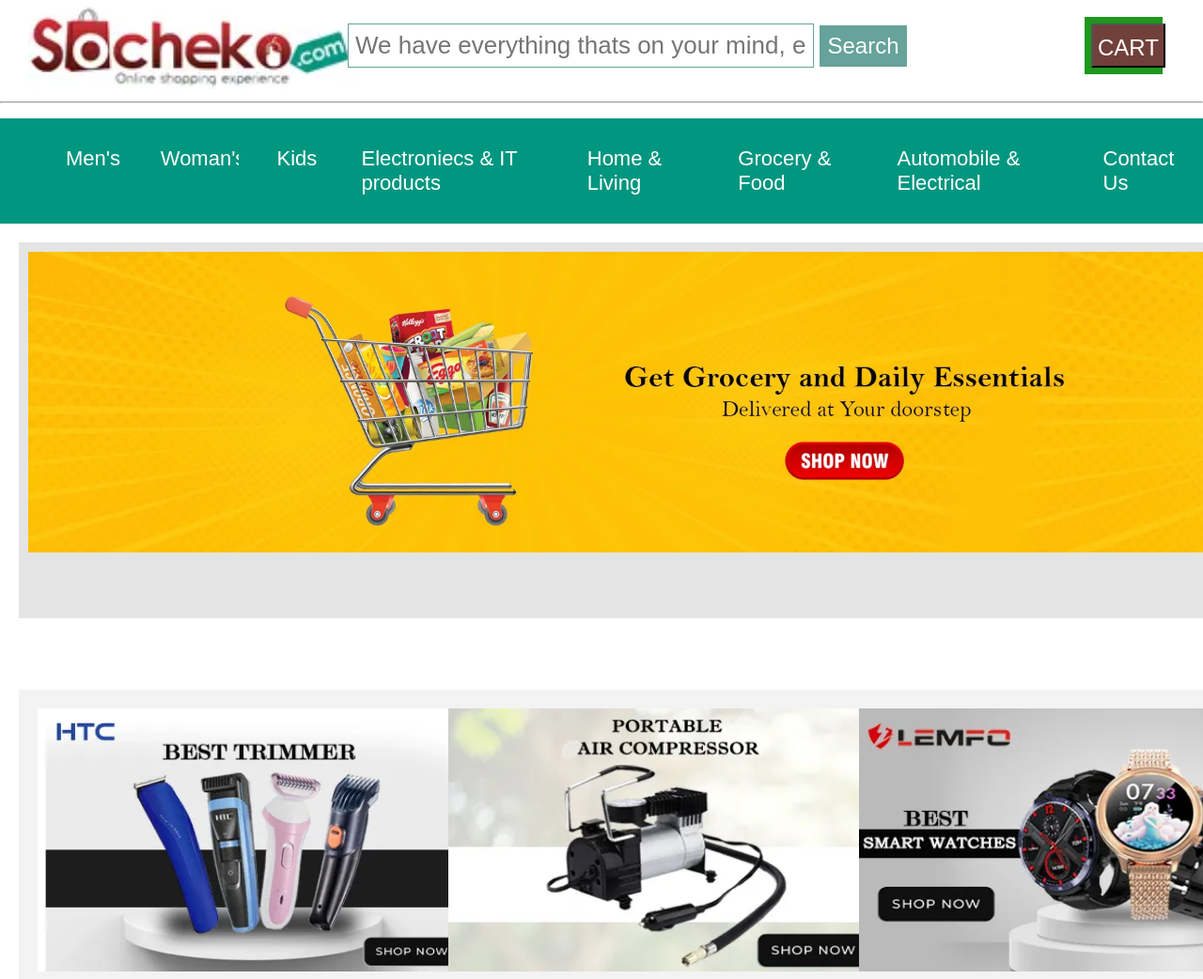
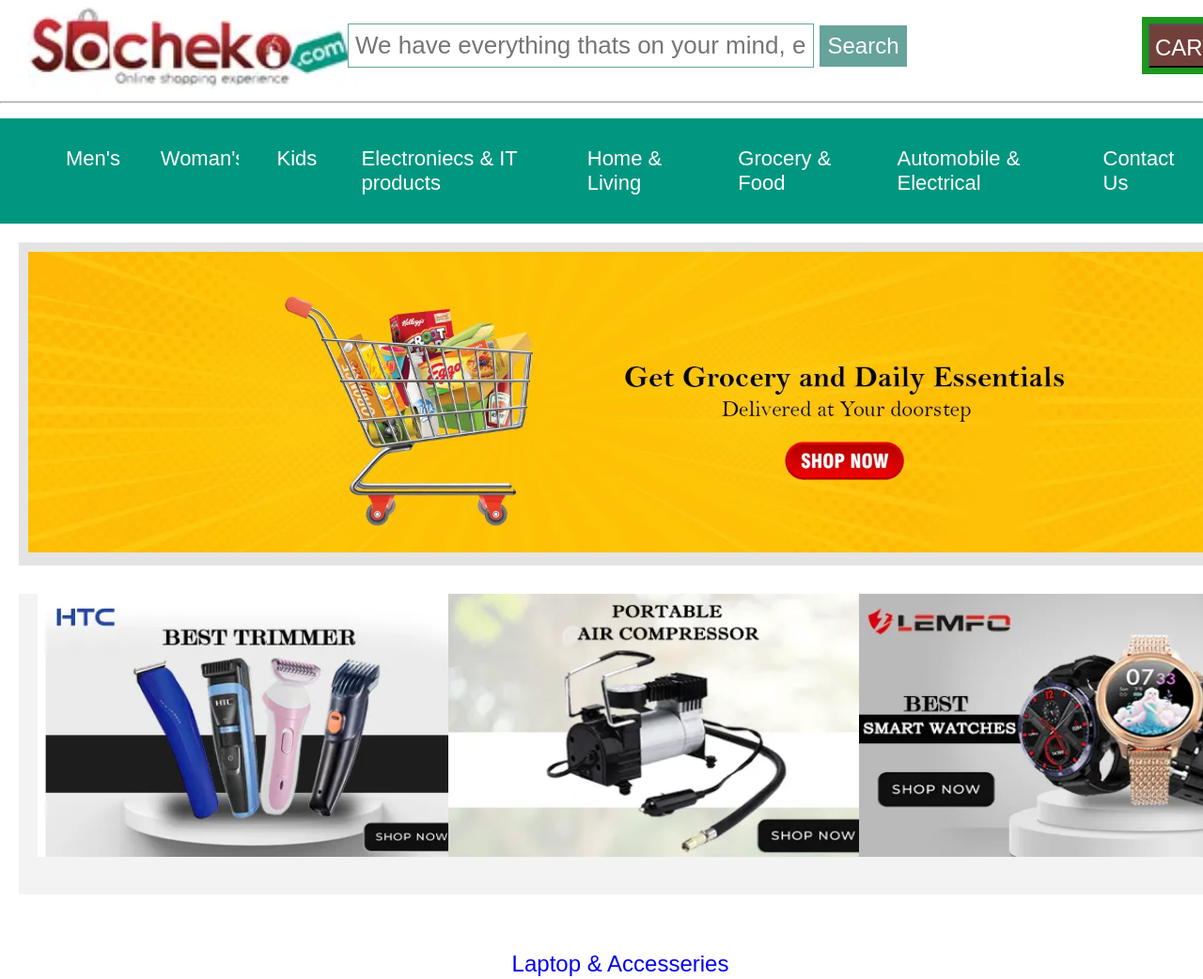
Before and after one commit to mehedih99/Socheko, a plain HTML site: page index.html in a window 1280 px wide. Shown: the top 1042 px of the page at 94% size. Drawn offline with Linux system fonts and the light colour scheme.

Commit message:
final push 2

```diff
--- a/assets/css/style.css
+++ b/assets/css/style.css
@@ -41,15 +41,14 @@
 }
 .header3{
     width: 20%;
-
     margin-top: 09px;
 
 }
 .cart {
     padding: 7px;
-    width:auto;
+    width: 80px;
     margin: 9px;
-    margin-left: 164px;
+    margin-left: 225px;
     background-color:#1e971e ;
 }
 .cart button{
@@ -90,7 +89,7 @@
 /* =================slider=============== */
 .slidebox{
     width: 100%;
-    height: 380px;
+    height:auto;
     background-color: #E4E4E4;
     margin: 20px;
 }
@@ -112,8 +111,7 @@
 }
 .secitem{
     width: 31%;
-
-    margin: 20px;
+    margin: 0px 20px;
 }
 .secitem img{
     width: 464px;
@@ -125,6 +123,7 @@
 .section2{
     height: 500px;
     width: 100%;
+    margin-top: 0px;
 }
 .secitems2{
     background-color: #F3F3F3 ;
```
Also changed, not shown: index.html (+4 -4 lines).
